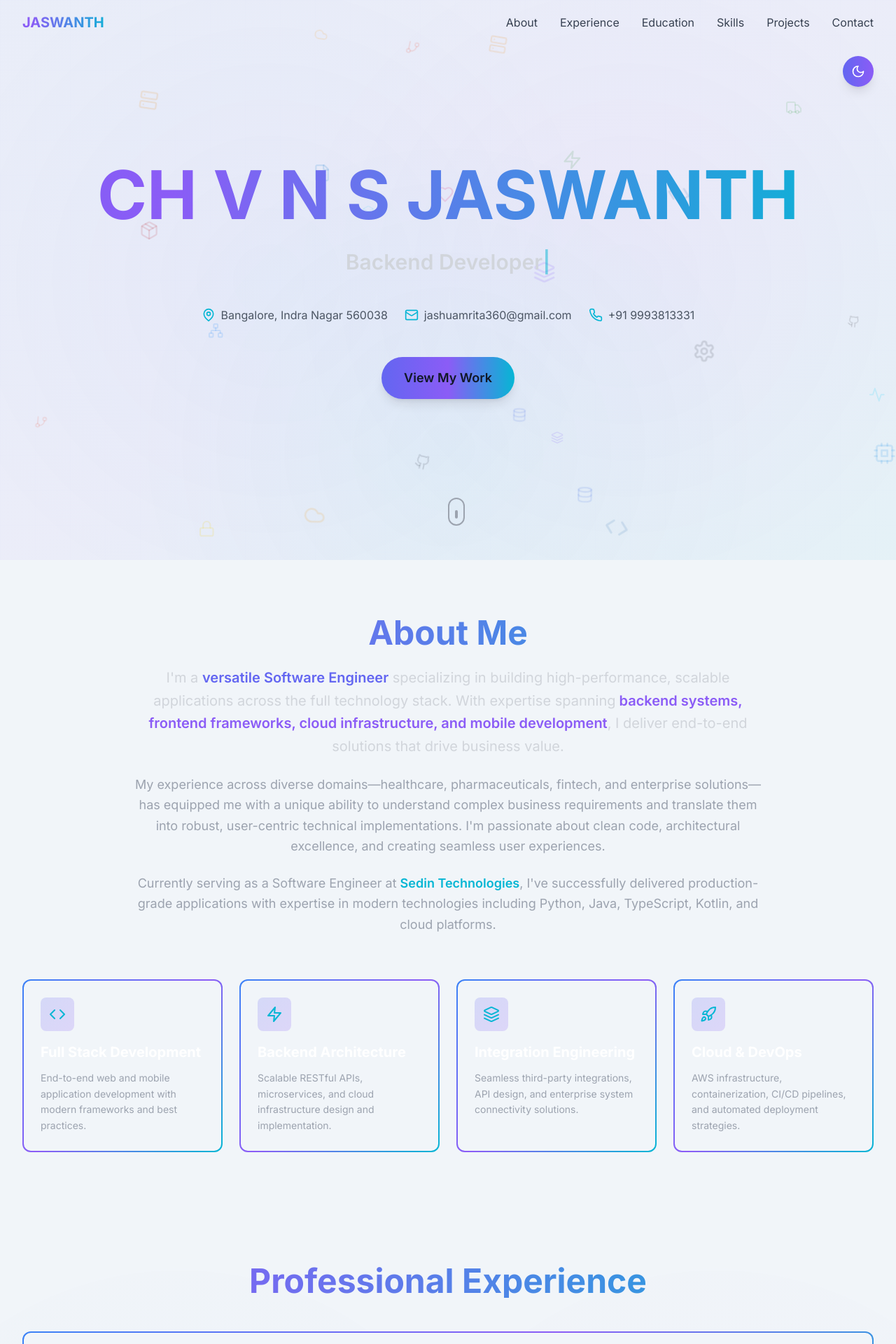
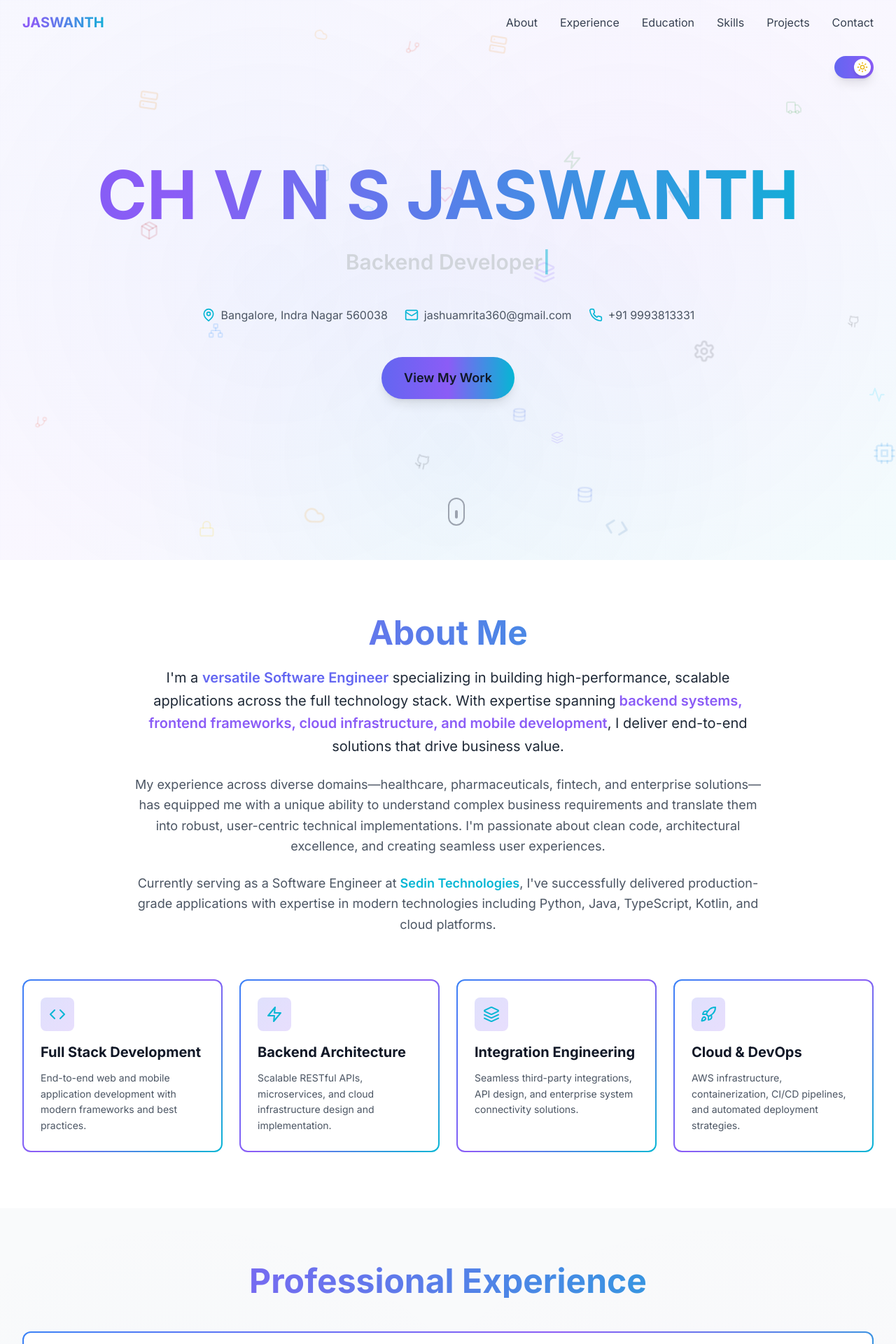
Before and after one commit to royalcreator1/personal-website, a Next.js app: page / in a window 1280 px wide. Shown: the top 1920 px of the page at 70% size. Built offline with nearby package versions, Linux system fonts and the light colour scheme.

Commit message:
Improve light theme colors, add toggle switch with sun/moon, smooth transitions

```diff
--- a/src/app/globals.css
+++ b/src/app/globals.css
@@ -3,10 +3,14 @@
 @tailwind utilities;
 
 @layer base {
+  * {
+    transition: background-color 0.3s ease, color 0.3s ease, border-color 0.3s ease;
+  }
+
   body {
-    @apply dark:bg-dark bg-light-secondary dark:text-white text-gray-900;
+    @apply dark:bg-dark bg-white dark:text-white text-gray-900;
     font-feature-settings: "rlig" 1, "calt" 1;
-    transition: background-color 0.3s ease, color 0.3s ease;
+    transition: background-color 0.4s cubic-bezier(0.4, 0, 0.2, 1), color 0.4s cubic-bezier(0.4, 0, 0.2, 1);
   }
 
   html {
@@ -52,10 +56,10 @@
   }
 
   .gradient-border-content {
-    @apply dark:bg-dark bg-light-secondary;
+    @apply dark:bg-dark bg-white;
     border-radius: 10px;
     height: 100%;
-    transition: background-color 0.3s ease;
+    transition: background-color 0.4s cubic-bezier(0.4, 0, 0.2, 1);
   }
 
   .glass-effect {
--- a/src/components/About.tsx
+++ b/src/components/About.tsx
@@ -41,19 +41,19 @@ const About = () => {
             About Me
           </h2>
           <div className="max-w-4xl mx-auto">
-            <p className="text-xl text-gray-300 leading-relaxed mb-6">
+            <p className="text-xl dark:text-gray-300 text-gray-800 leading-relaxed mb-6">
               I'm a <span className="text-primary font-semibold">versatile Software Engineer</span> specializing in
               building high-performance, scalable applications across the full technology stack. With expertise spanning
               <span className="text-secondary font-semibold"> backend systems, frontend frameworks, cloud infrastructure, and mobile development</span>,
               I deliver end-to-end solutions that drive business value.
             </p>
-            <p className="text-lg text-gray-400 leading-relaxed mb-6">
+            <p className="text-lg dark:text-gray-400 text-gray-600 leading-relaxed mb-6">
               My experience across diverse domains—healthcare, pharmaceuticals, fintech, and enterprise solutions—has
               equipped me with a unique ability to understand complex business requirements and translate them into
               robust, user-centric technical implementations. I'm passionate about clean code, architectural excellence,
               and creating seamless user experiences.
             </p>
-            <p className="text-lg text-gray-400 leading-relaxed">
+            <p className="text-lg dark:text-gray-400 text-gray-600 leading-relaxed">
               Currently serving as a Software Engineer at <span className="text-accent font-semibold">Sedin Technologies</span>,
               I've successfully delivered production-grade applications with expertise in
               modern technologies including Python, Java, TypeScript, Kotlin, and cloud platforms.
@@ -79,8 +79,8 @@ const About = () => {
                   <div className="p-3 bg-gradient-to-br from-primary/20 to-secondary/20 rounded-lg w-fit mb-4">
                     <Icon className="w-6 h-6 text-accent" />
                   </div>
-                  <h3 className="text-xl font-bold text-white mb-3">{service.title}</h3>
-                  <p className="text-gray-400 text-sm leading-relaxed flex-grow">{service.description}</p>
+                  <h3 className="text-xl font-bold dark:text-white text-gray-900 mb-3">{service.title}</h3>
+                  <p className="dark:text-gray-400 text-gray-600 text-sm leading-relaxed flex-grow">{service.description}</p>
                 </div>
               </motion.div>
             )
--- a/src/components/Education.tsx
+++ b/src/components/Education.tsx
@@ -32,8 +32,8 @@ const Education = () => {
               </div>
               <div className="flex-1">
                 <h3 className="text-2xl font-bold text-primary mb-2">{profile.education.school}</h3>
-                <p className="text-lg text-gray-300 font-semibold mb-2">{profile.education.degree}</p>
-                <p className="text-gray-400 mb-2">{profile.education.location}</p>
+                <p className="text-lg dark:text-gray-300 text-gray-800 font-semibold mb-2">{profile.education.degree}</p>
+                <p className="dark:text-gray-400 text-gray-600 mb-2">{profile.education.location}</p>
                 <span className="text-accent font-semibold">{profile.education.period}</span>
               </div>
             </div>
--- a/src/components/Experience.tsx
+++ b/src/components/Experience.tsx
@@ -6,7 +6,7 @@ import { profile } from '@/data/profile'
 
 const Experience = () => {
   return (
-    <section id="experience" className="py-20 px-4 sm:px-6 lg:px-8 bg-dark-secondary/50 dark:bg-dark-secondary/50 bg-light-secondary/50 relative section-background">
+    <section id="experience" className="py-20 px-4 sm:px-6 lg:px-8 dark:bg-dark-secondary/50 bg-gray-50 relative section-background">
       <div className="max-w-7xl mx-auto">
         <motion.h2
           initial={{ opacity: 0, y: 20 }}
--- a/src/components/Navbar.tsx
+++ b/src/components/Navbar.tsx
@@ -22,8 +22,8 @@ const Navbar = () => {
     <motion.nav
       initial={{ y: -100 }}
       animate={{ y: 0 }}
-      className={`fixed top-0 w-full z-50 transition-all duration-300 ${
-        scrolled ? 'dark:bg-dark-secondary/90 bg-light-secondary/90 backdrop-blur-md shadow-lg' : 'bg-transparent'
+      className={`fixed top-0 w-full z-50 transition-all duration-500 ease-in-out ${
+        scrolled ? 'dark:bg-dark-secondary/90 bg-white/90 backdrop-blur-md shadow-lg' : 'bg-transparent'
       }`}
     >
       <div className="max-w-7xl mx-auto px-4 sm:px-6 lg:px-8">
--- a/src/components/Skills.tsx
+++ b/src/components/Skills.tsx
@@ -51,7 +51,7 @@ const Skills = () => {
   ]
 
   return (
-    <section id="skills" className="py-20 px-4 sm:px-6 lg:px-8 bg-dark-secondary/50 relative">
+    <section id="skills" className="py-20 px-4 sm:px-6 lg:px-8 dark:bg-dark-secondary/50 bg-gray-50 relative">
       <div className="max-w-7xl mx-auto relative z-10">
         <motion.div
           initial={{ opacity: 0, y: 20 }}
@@ -63,7 +63,7 @@ const Skills = () => {
           <h2 className="text-4xl md:text-5xl font-bold mb-4 text-gradient">
             Technical Expertise
           </h2>
-          <p className="text-gray-400 text-lg max-w-2xl mx-auto">
+          <p className="dark:text-gray-400 text-gray-600 text-lg max-w-2xl mx-auto">
             A comprehensive toolkit of modern technologies and frameworks to deliver robust, scalable solutions
           </p>
         </motion.div>
--- a/src/components/ThemeToggle.tsx
+++ b/src/components/ThemeToggle.tsx
@@ -18,20 +18,35 @@ const ThemeToggle = () => {
   }
 
   const { theme, toggleTheme } = context
+  const isDark = theme === 'dark'
 
   return (
     <motion.button
       onClick={toggleTheme}
-      whileHover={{ scale: 1.1 }}
-      whileTap={{ scale: 0.9 }}
-      className="fixed top-20 right-4 md:right-8 z-50 p-3 rounded-full bg-gradient-to-r from-primary to-secondary shadow-lg hover:shadow-xl transition-all"
+      className="fixed top-20 right-4 md:right-8 z-50 group"
       aria-label="Toggle theme"
+      whileHover={{ scale: 1.05 }}
+      whileTap={{ scale: 0.95 }}
     >
-      {theme === 'dark' ? (
-        <Sun className="w-5 h-5 text-white" />
-      ) : (
-        <Moon className="w-5 h-5 text-white" />
-      )}
+      <div className="relative w-14 h-8 rounded-full bg-gradient-to-r from-primary to-secondary p-1 transition-all duration-300 shadow-lg">
+        <motion.div
+          className="absolute top-1 left-1 w-6 h-6 rounded-full bg-white flex items-center justify-center shadow-md"
+          animate={{
+            x: isDark ? 0 : 24,
+          }}
+          transition={{
+            type: "spring",
+            stiffness: 500,
+            damping: 30,
+          }}
+        >
+          {isDark ? (
+            <Moon className="w-4 h-4 text-primary" />
+          ) : (
+            <Sun className="w-4 h-4 text-yellow-500" />
+          )}
+        </motion.div>
+      </div>
     </motion.button>
   )
 }
```
Also changed, not shown: src/components/Contact.tsx (+19 -19 lines).
